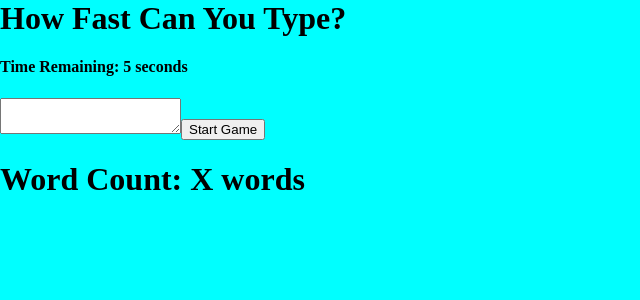
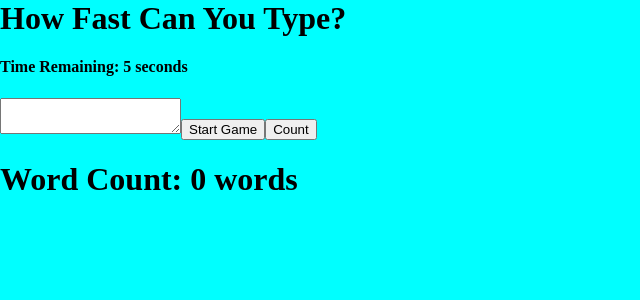
Before and after one commit to grantbelcher/typing_game, a React (Create React App) app in the folder client/: page / in a window 1280 px wide. Shown: the top 300 px of the page, without its empty margins (0-640 px from the left). Built offline with nearby package versions, Linux system fonts and the light colour scheme.

Commit message:
creates function to count words in textarea

```diff
--- a/client/src/App.jsx
+++ b/client/src/App.jsx
@@ -5,6 +5,7 @@ const App = () => {
   const [text, setText] = useState("");
   const [timeRemaining, setTimeRemaining] = useState(5);
   const [gameIsActive, setGameIsActive] = useState(false);
+  const [wordCount, setWordCount] = useState(0);
 
   useEffect(() => {
     if (gameIsActive && timeRemaining > 0) {
@@ -22,10 +23,13 @@ const App = () => {
   };
 
   const toggleGameIsActive = () => {
-    gameIsActive ? setGameIsActive(false) : setGameIsActive(true);
+    gameIsActive ? console.log("game over, man") : setGameIsActive(true);
   };
 
-  console.log(gameIsActive);
+  const countWords = () => {
+    const words = text.split(" ");
+    setWordCount(words.length);
+  };
 
   return (
     <div>
@@ -33,7 +37,8 @@ const App = () => {
       <h4>Time Remaining: {timeRemaining} seconds</h4>
       <TextBox handleChange={handleTyping} text={text} />
       <button onClick={toggleGameIsActive}>Start Game</button>
-      <h1>Word Count: X words</h1>
+      <button onClick={countWords}>Count</button>
+      <h1>Word Count: {wordCount} words</h1>
     </div>
   );
 };
```
